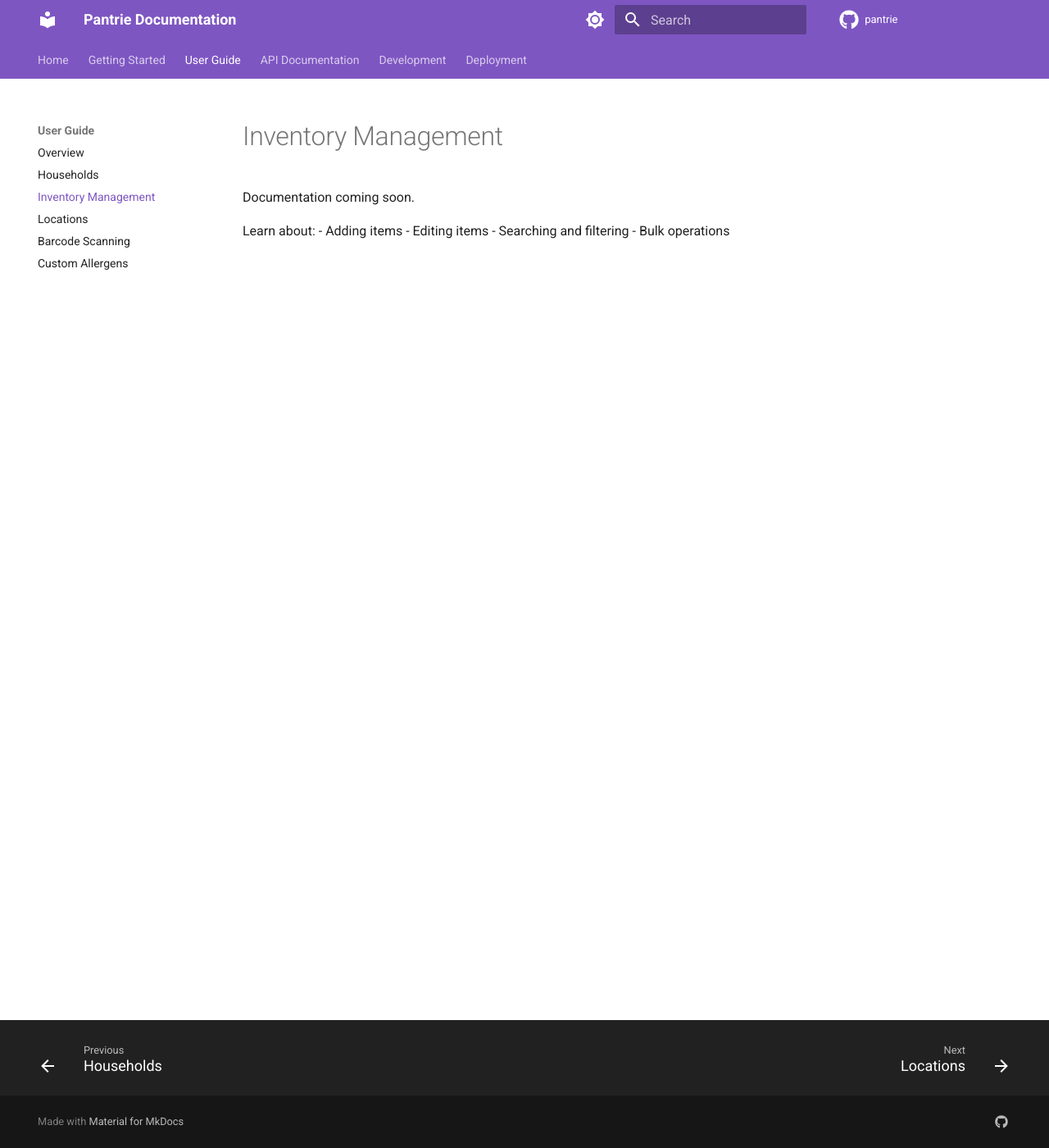
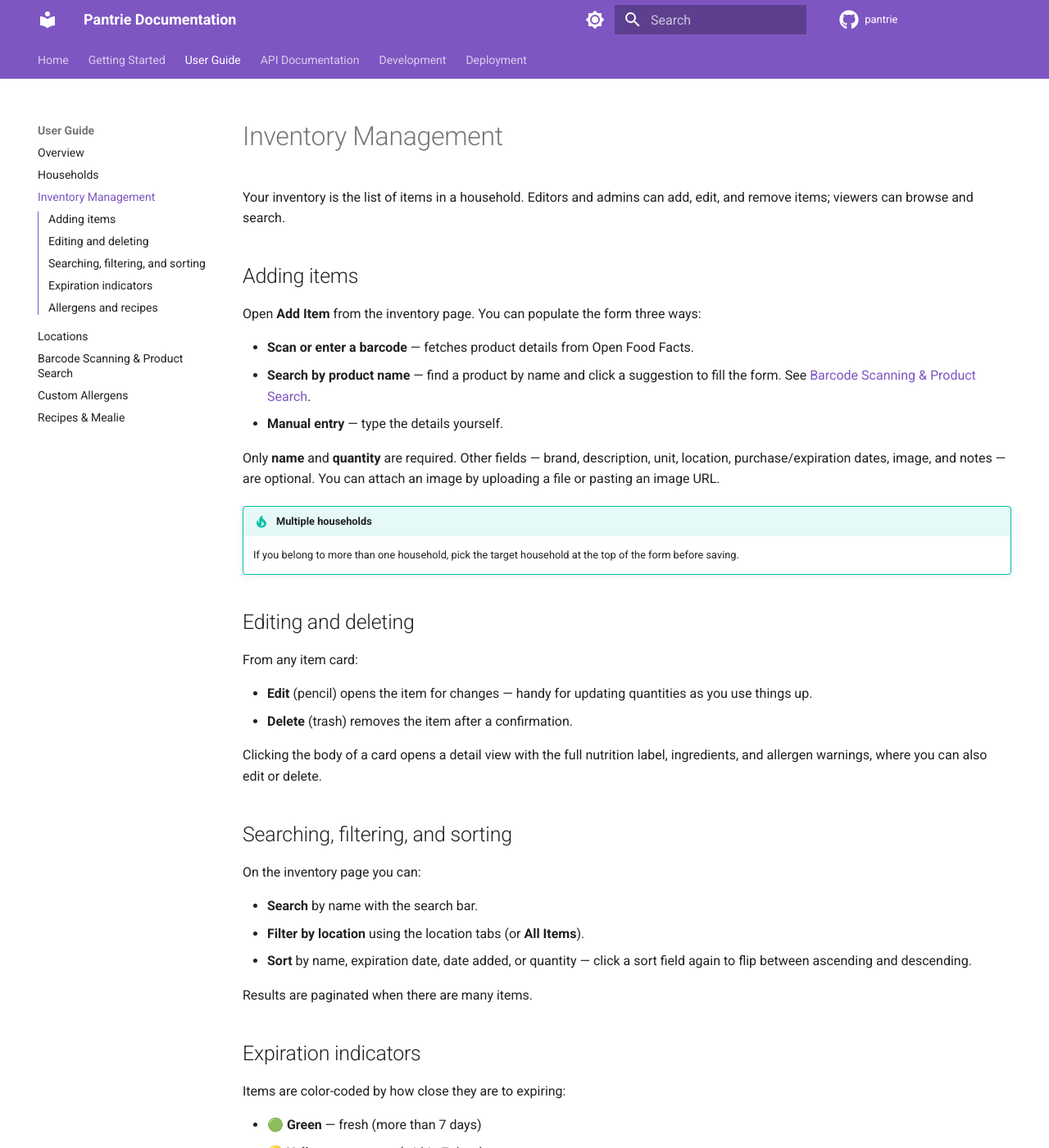
Before and after one commit to untraceablez/pantrie, an MkDocs documentation site: the page built from docs/docs/user-guide/inventory.md, in a window 1280 px wide and 1400 px high. Shown: the whole window at 82% size. Built offline with MkDocs 1.6.1 and Material for MkDocs 9.7.7, drawn with Linux system fonts in a browser that asks for light colours; comment, search, counter and statistics services are not loaded; the version menu is left out; some of the changed text lies outside the part shown.

Commit message:
docs: update to reflect current features (Mealie recipes, staples, product search) (#61)
The docs lagged the shipped feature set. Bring them current (these publish
to gh-pages via the docs workflow on merge to main):

- README roadmap: move Mealie recipe integration to Shipped; add product
  name search, staples, shopping-list push, and API clients; drop the
  stale "export your data" / bulk-actions claims.
- api/mealie-integration.md: Phase 2 (Pantrie→Mealie) is shipped, not "in
  development"; point to the new Recipes guide and the Mealie Connection.
- New user-guide/recipes.md: connecting Mealie, makeability, fuzzy
  matching, household staples, and the pick/create shopping-list push
  (with quantity de-dup).
- Fill the user-guide/barcode-scanning.md placeholder: barcode scan +
  the new product name search; rename nav entry accordingly.
- Fill the user-guide/inventory.md placeholder: add (3 methods)/edit/
  search/filter/sort, expiration tiers, allergens + recipes links.
- overview.md: add Recipes/staples/product-search; correct settings list;
  remove unshipped export/bulk claims.
- mkdocs.yml nav: add Recipes & Mealie; rename Barcode Scanning entry.

Strict mkdocs build passes (only the expected "new file has no git log"
warning, which resolves once committed; CI deploy doesn't use --strict).

Co-authored-by: Claude Opus 4.8 (1M context) <noreply@anthropic.com>

```diff
--- a/docs/docs/user-guide/inventory.md
+++ b/docs/docs/user-guide/inventory.md
@@ -1,9 +1,62 @@
 # Inventory Management
 
-Documentation coming soon.
+Your inventory is the list of items in a household. Editors and admins can add,
+edit, and remove items; viewers can browse and search.
 
-Learn about:
-- Adding items
-- Editing items
-- Searching and filtering
-- Bulk operations
+## Adding items
+
+Open **Add Item** from the inventory page. You can populate the form three ways:
+
+- **Scan or enter a barcode** — fetches product details from Open Food Facts.
+- **Search by product name** — find a product by name and click a suggestion to
+  fill the form. See [Barcode Scanning & Product Search](barcode-scanning.md).
+- **Manual entry** — type the details yourself.
+
+Only **name** and **quantity** are required. Other fields — brand, description,
+unit, location, purchase/expiration dates, image, and notes — are optional. You
+can attach an image by uploading a file or pasting an image URL.
+
+!!! tip "Multiple households"
+    If you belong to more than one household, pick the target household at the top
+    of the form before saving.
+
+## Editing and deleting
+
+From any item card:
+
+- **Edit** (pencil) opens the item for changes — handy for updating quantities as
+  you use things up.
+- **Delete** (trash) removes the item after a confirmation.
+
+Clicking the body of a card opens a detail view with the full nutrition label,
+ingredients, and allergen warnings, where you can also edit or delete.
+
+## Searching, filtering, and sorting
+
+On the inventory page you can:
+
+- **Search** by name with the search bar.
+- **Filter by location** using the location tabs (or **All Items**).
+- **Sort** by name, expiration date, date added, or quantity — click a sort field
+  again to flip between ascending and descending.
+
+Results are paginated when there are many items.
+
+## Expiration indicators
+
+Items are color-coded by how close they are to expiring:
+
+- 🟢 **Green** — fresh (more than 7 days)
+- 🟡 **Yellow** — use soon (within 7 days)
+- 🟠 **Orange** — urgent (within 3 days)
+- 🔴 **Red** — expired or expiring today
+
+Set expiration dates wherever you can — even rough estimates help reduce waste,
+and you'll see warnings as items age.
+
+## Allergens and recipes
+
+- Items are checked against your household's [custom allergens](allergens.md) and
+  flagged with a warning when ingredients match.
+- What you have on hand drives recipe **makeability** — see
+  [Recipes & Mealie](recipes.md).
--- a/docs/mkdocs.yml
+++ b/docs/mkdocs.yml
@@ -80,8 +80,9 @@ nav:
       - Households: user-guide/households.md
       - Inventory Management: user-guide/inventory.md
       - Locations: user-guide/locations.md
-      - Barcode Scanning: user-guide/barcode-scanning.md
+      - Barcode Scanning & Product Search: user-guide/barcode-scanning.md
       - Custom Allergens: user-guide/allergens.md
+      - Recipes & Mealie: user-guide/recipes.md
   - API Documentation:
       - Overview: api/overview.md
       - Authentication: api/authentication.md
```
Also changed, not shown: docs/docs/api/mealie-integration.md (+11 -6 lines), docs/docs/user-guide/barcode-scanning.md (+44 -7 lines), docs/docs/user-guide/overview.md (+22 -7 lines), docs/docs/user-guide/recipes.md (added, +92 -0 lines), README.md.
